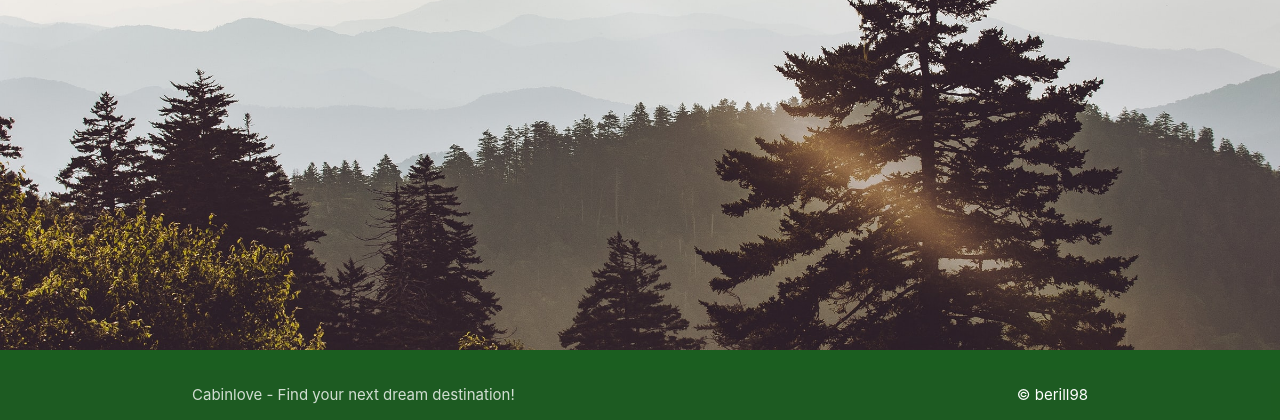
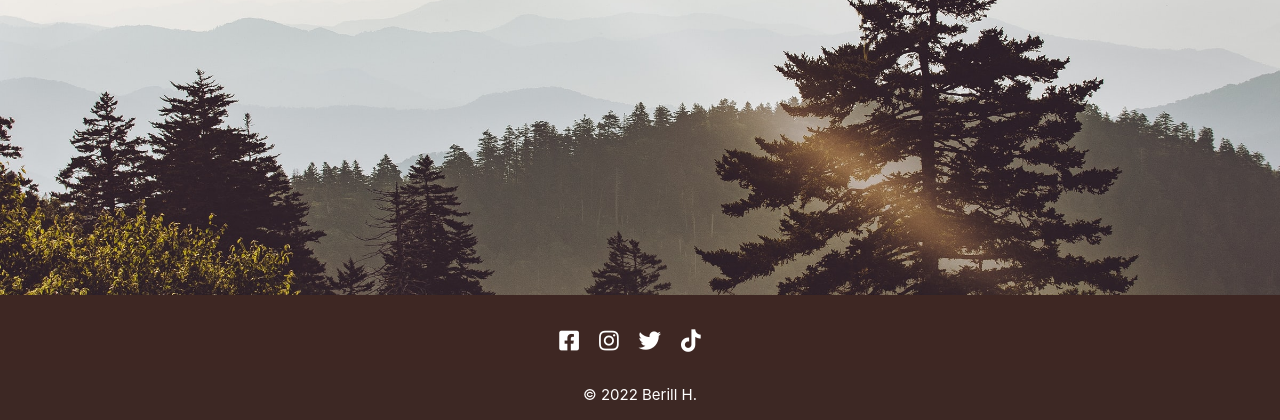
Before and after one commit to Code-Institute-Submissions/berill98-cabinlove_NovResub, a Flask app: page / in a window 1280 px wide. Shown: the part 380-800 px from the top of the page. Run offline with Flask 2, Linux system fonts and the light colour scheme; data that the repository does not hold is empty.

Commit message:
Update footer

```diff
--- a/cabinlove/static/css/style.css
+++ b/cabinlove/static/css/style.css
@@ -22,3 +22,31 @@ body {
     background-position: center;
     background-size: cover;
 }
+
+/* footer */
+.footer-box {
+    text-align: center;
+}
+
+.footer-copyright {
+    text-align: center;
+}
+
+.footer-heading {
+    text-transform: uppercase;
+}
+
+#social-media-links {
+    display: inline-flex;
+    text-align: center;
+}
+
+#social-media-links i {
+    font-size: 150%;
+    margin: 0 20px 0 0;
+    color: #fff;
+}
+
+#social-media-links i:hover {
+    color: #316231;
+}
--- a/cabinlove/templates/base.html
+++ b/cabinlove/templates/base.html
@@ -77,11 +77,31 @@
     </main>
 
     <!-- Footer -->
-    <footer class="page-footer green darken-4">
+    <footer class="page-footer brown darken-4">
+        <div class="container footer-box">
+            <ul id="social-media-links">
+                <li>
+                    <a class="grey-text text-lighten-3" href="https://www.facebook.com/" aria-label="Go to Facebook"
+                        target="_blank"><i class="fab fa-facebook-square"></i></a>
+                </li>
+                <li>
+                    <a class="grey-text text-lighten-3" href="https://www.instagram.com/" aria-label="Go to Instagram"
+                        target="_blank"><i class="fab fa-instagram"></i></a>
+                </li>
+                <li>
+                    <a class="grey-text text-lighten-3" href="https://twitter.com/" aria-label="Go to Twitter"
+                        target="_blank"><i class="fab fa-twitter"></i></a>
+                </li>
+                <li>
+                    <a class="grey-text text-lighten-3" href="https://www.tiktok.com/en/" aria-label="Go to TikTok"
+                        target="_blank"><i class="fab fa-tiktok"></i></a>
+                </li>
+            </ul>
+        </div>
         <div class="footer-copyright">
             <div class="container">
-                Cabinlove - Find your next dream destination!
-                <a class="white-text right" href="https://github.com/berill98" target="_blank">&copy; berill98</a>
+                <a class="white-text" href="https://github.com/berill98" aria-label="Go to GitHub"
+                        target="_blank">© 2022 Berill H.</a>
             </div>
         </div>
     </footer>
```
Lines whose indentation alone changed are shown as unchanged.
